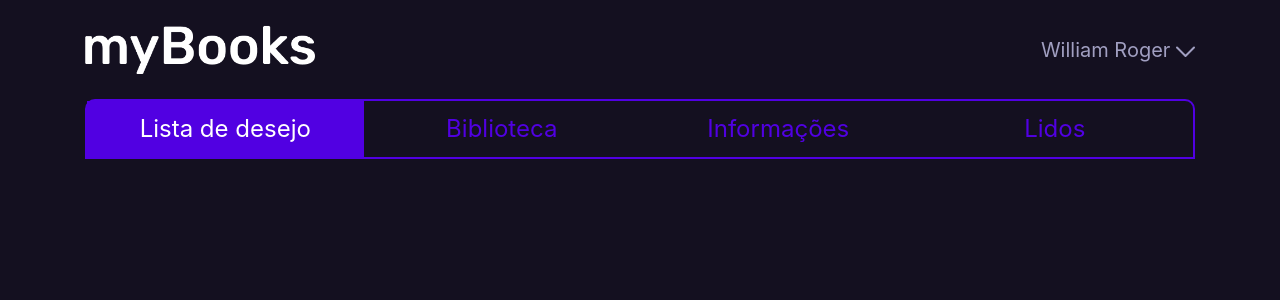
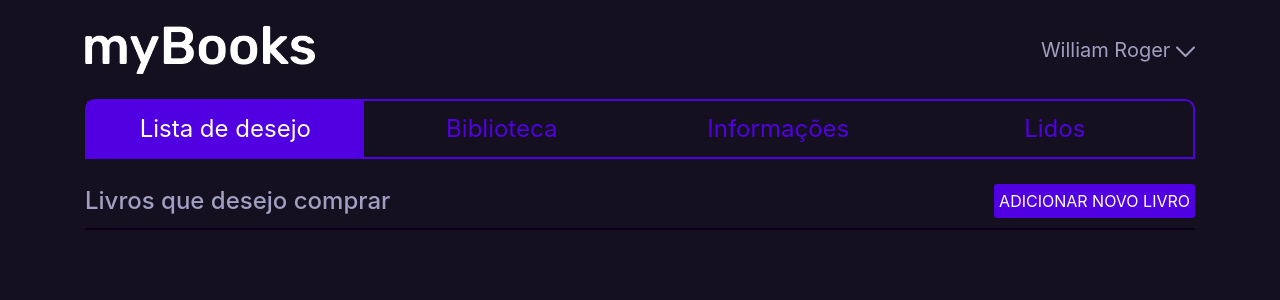
Before and after one commit to williamroger/mybooks, an Angular app: page / in a window 1280 px wide. Shown: the top 300 px of the page. Built offline with nearby package versions, Linux system fonts and the light colour scheme.

Commit message:
Adicionado Head-Tab.

```diff
--- a/src/app/app.component.html
+++ b/src/app/app.component.html
@@ -1,4 +1,5 @@
 <div class="container">
   <app-header-menu></app-header-menu>
   <app-menu-principal></app-menu-principal>
+  <app-header-tab></app-header-tab>
 </div>
--- a/src/app/app.module.ts
+++ b/src/app/app.module.ts
@@ -5,13 +5,15 @@ import { AppComponent } from './app.component';
 import { HeaderMenuComponent } from './components/header-menu/header-menu.component';
 import { UserBoxComponent } from './components/header-menu/user-box/user-box.component';
 import { MenuPrincipalComponent } from './components/menu-principal/menu-principal.component';
+import { HeaderTabComponent } from './components/header-tab/header-tab.component';
 
 @NgModule({
   declarations: [
     AppComponent,
     HeaderMenuComponent,
     UserBoxComponent,
-    MenuPrincipalComponent
+    MenuPrincipalComponent,
+    HeaderTabComponent
   ],
   imports: [
     BrowserModule
--- /dev/null
+++ b/src/app/components/header-tab/header-tab.component.html
@@ -0,0 +1,4 @@
+<div class="head-text">
+  <h4>Livros que desejo comprar</h4>
+  <a href="">ADICIONAR NOVO LIVRO</a>
+</div>
--- /dev/null
+++ b/src/app/components/header-tab/header-tab.component.scss
@@ -0,0 +1,25 @@
+@import "../../../assets/scss/variables";
+
+h4{
+    color: $cor-texto;
+    margin-bottom: 0;
+}
+
+.head-text {
+    display: flex;
+    justify-content: space-between;
+    align-items: center;
+    margin-top: 25px;
+    border-bottom: 2px solid $cor-input;
+    padding-bottom: 10px;
+}
+
+a{
+    background-color: $cor-destaque;
+    color: white;
+    border: 0;
+    border-radius: 3px;
+    padding: 5px;
+    margin-bottom: 0;
+    text-decoration: none;
+}
--- /dev/null
+++ b/src/app/components/header-tab/header-tab.component.ts
@@ -0,0 +1,15 @@
+import { Component, OnInit } from '@angular/core';
+
+@Component({
+  selector: 'app-header-tab',
+  templateUrl: './header-tab.component.html',
+  styleUrls: ['./header-tab.component.scss']
+})
+export class HeaderTabComponent implements OnInit {
+
+  constructor() { }
+
+  ngOnInit() {
+  }
+
+}
```
Also changed, not shown: 1 other file (tests, documents, lock files or other folders).
